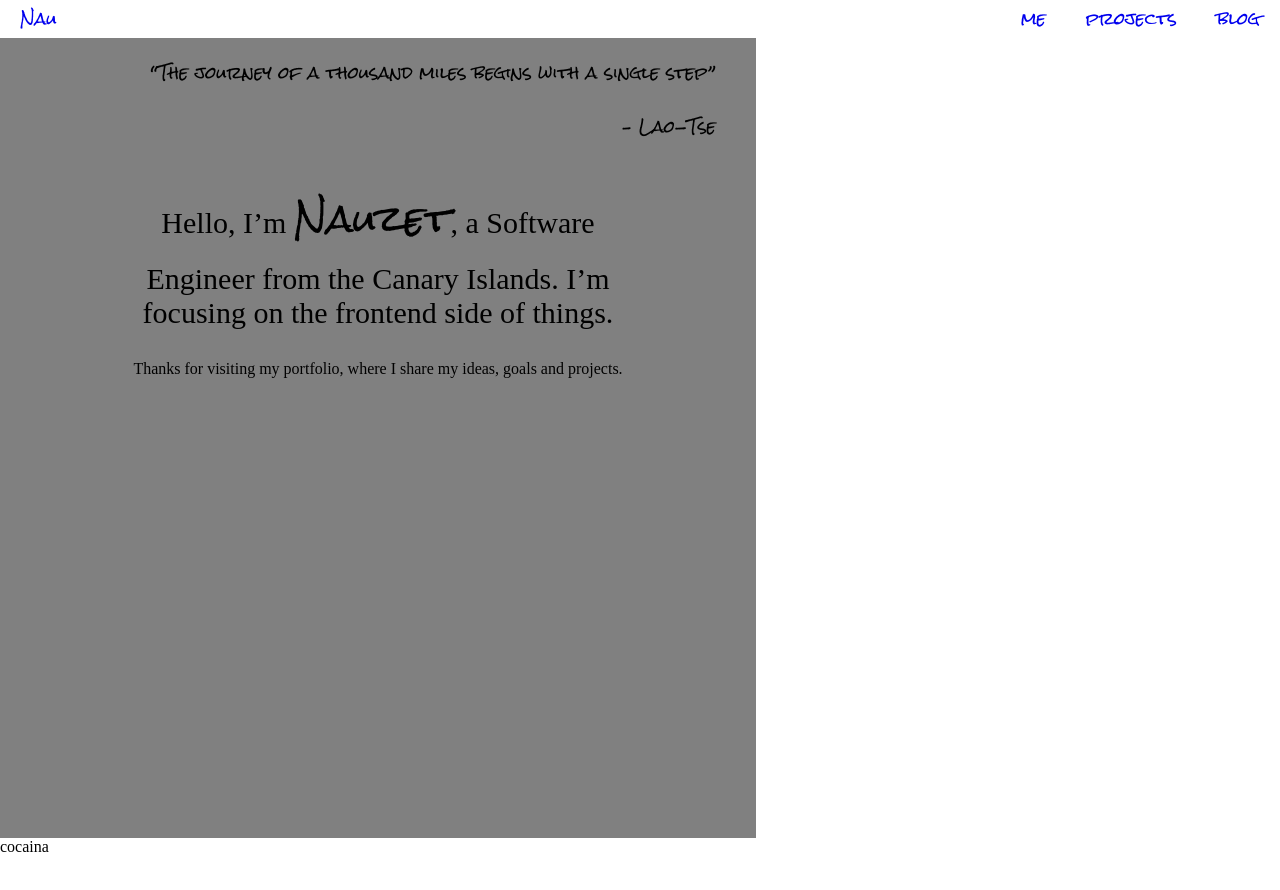
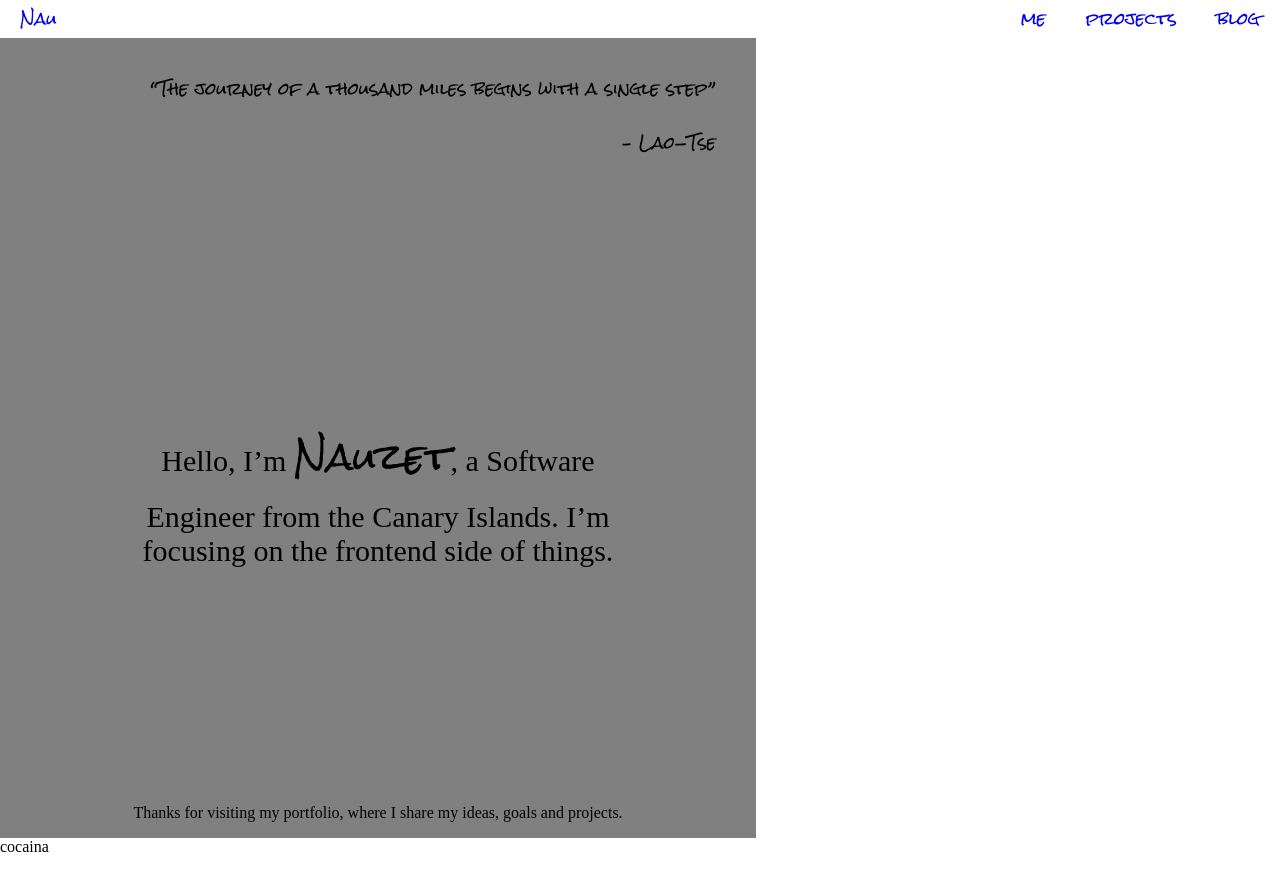
Before and after one commit to NauzetAduen/portfolio, a Next.js app: page / in a window 1280 px wide. Shown: the top 890 px of the page. Built offline with nearby package versions, Linux system fonts and the light colour scheme; a web font is replaced by a local one.

Commit message:
Improve aligment in info div

```diff
--- a/styles/Hero.module.scss
+++ b/styles/Hero.module.scss
@@ -8,6 +8,11 @@
 .info {
   background-color: grey;
   text-align: center;
+  flex-direction: column;
+  display: flex;
+  justify-content: space-between;
+  // display: flex;
+  // align-items: ;
 }
 .quote {
   font-family: "Rock Salt";
```
